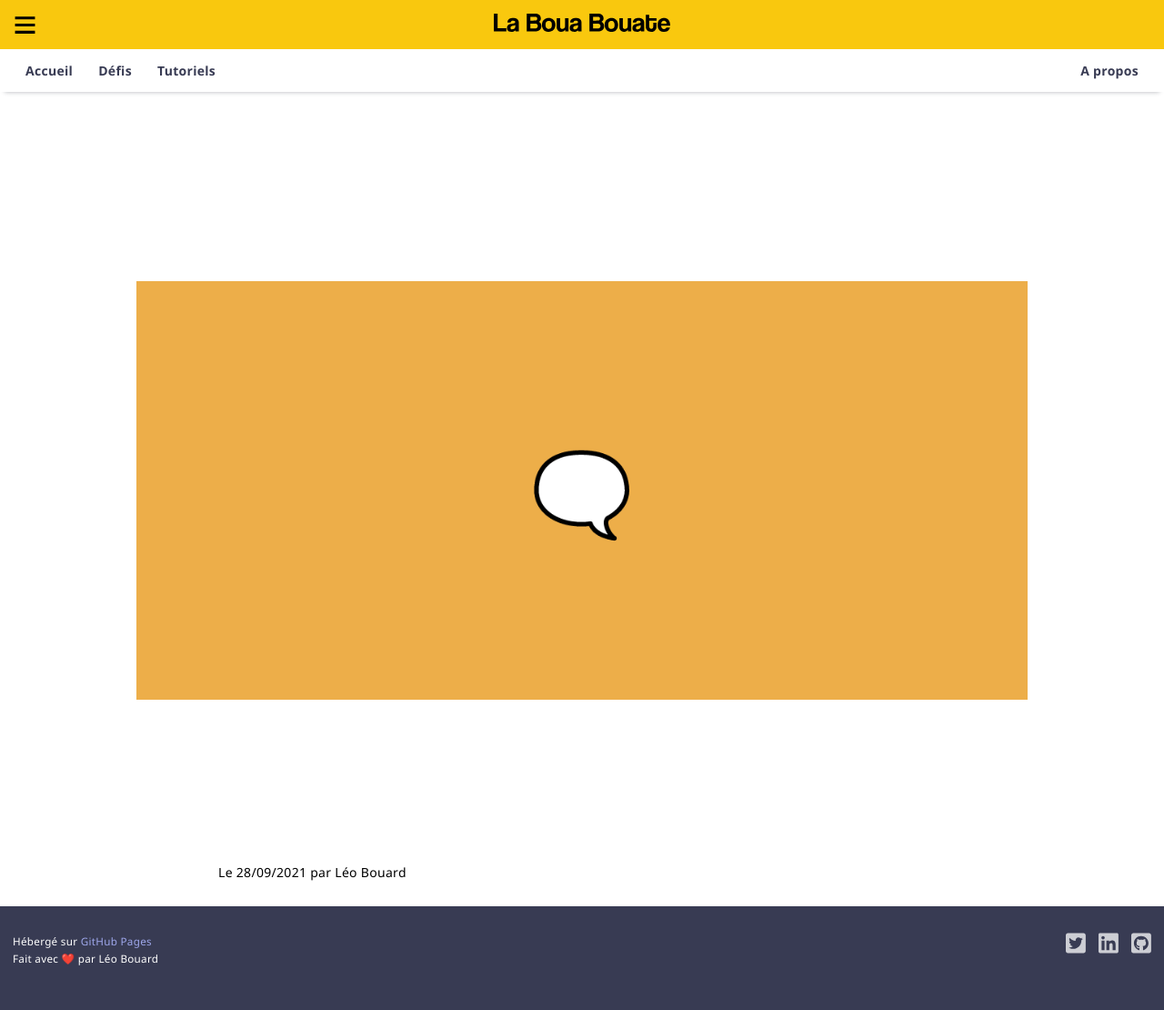
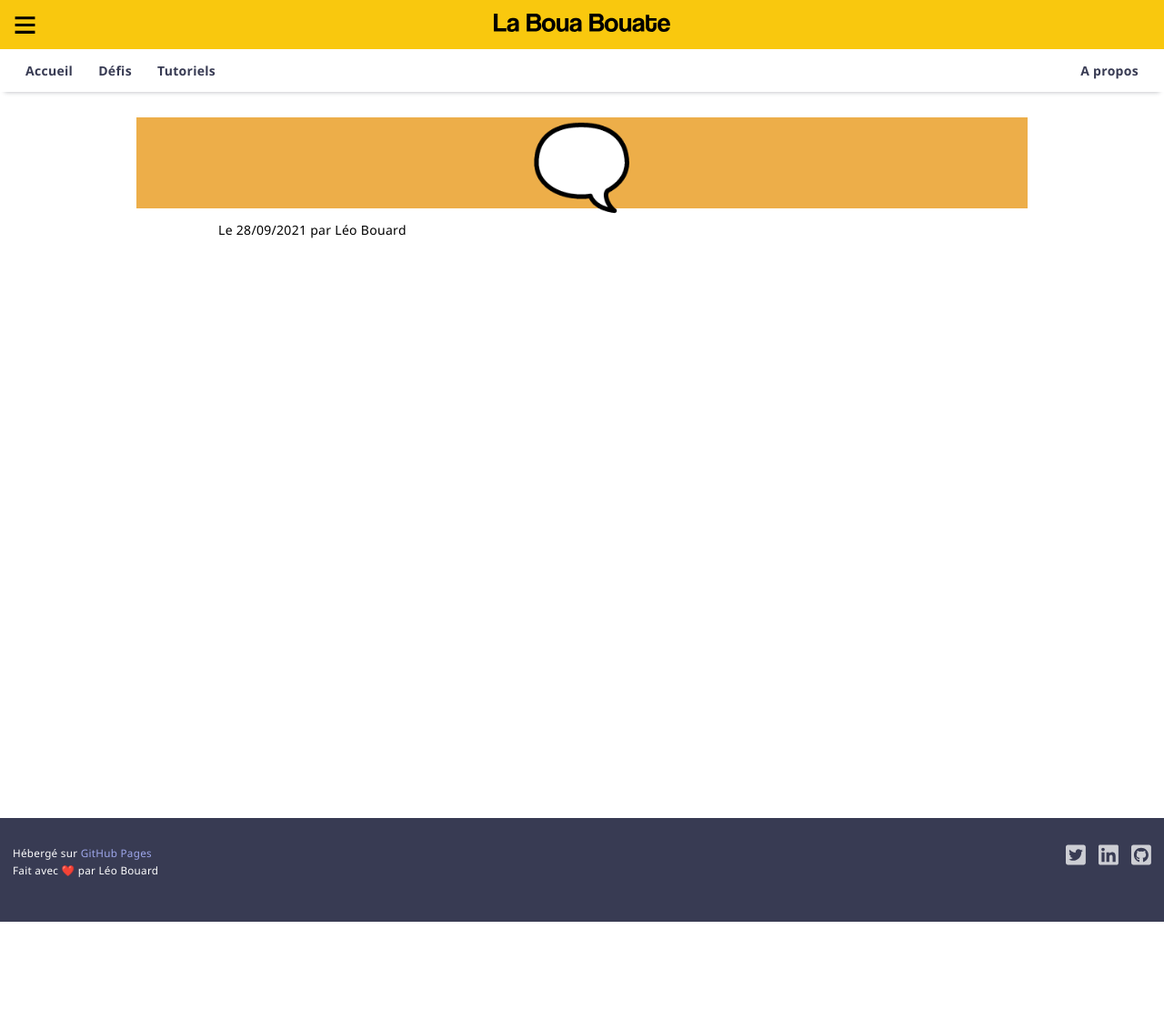
Before and after one commit to leobouard/leobouard.github.io, a Jekyll site: the page built from _posts/2021-09-28-begaiement.md, in a window 1280 px wide. Shown: the whole page at 91% size. Built offline with Jekyll 4.4.1, drawn with Linux system fonts in a browser that asks for light colours; after the commit the page ends 1013 px from its top, so only the background shows below that.

Commit message:
Add post banner

```diff
--- a/_layouts/post.html
+++ b/_layouts/post.html
@@ -2,7 +2,7 @@
 layout: default
 ---
 
-<div class="hero" style="background-color: {{ page.thumbnailColor }}; line-height: 100px; font-size: 90px;">
+<div class="postBanner" style="background-color: {{ page.thumbnailColor }};">
     {{ page.icon }}
 </div>
 
--- a/assets/css/posts.scss
+++ b/assets/css/posts.scss
@@ -54,3 +54,16 @@
 .postInfo h3 {
     color: #383b53;
 }
+
+.postBanner {
+    margin-left: -1em;
+    margin-right: -1em;
+    position: relative;
+    left: 0;
+    right: 0;
+    height: 100px;
+    line-height: 100px;
+    font-size: 90px;
+    display: flex;
+    justify-content: center;
+}
```
